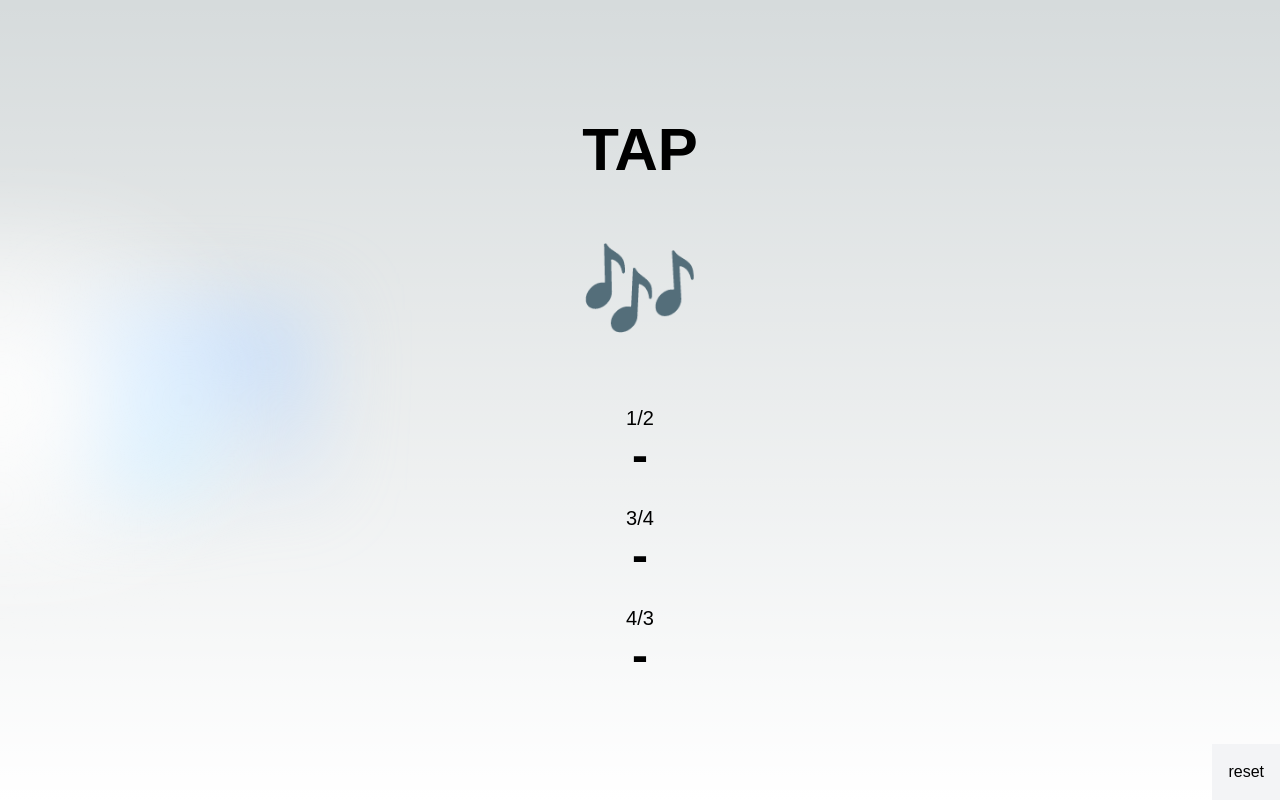
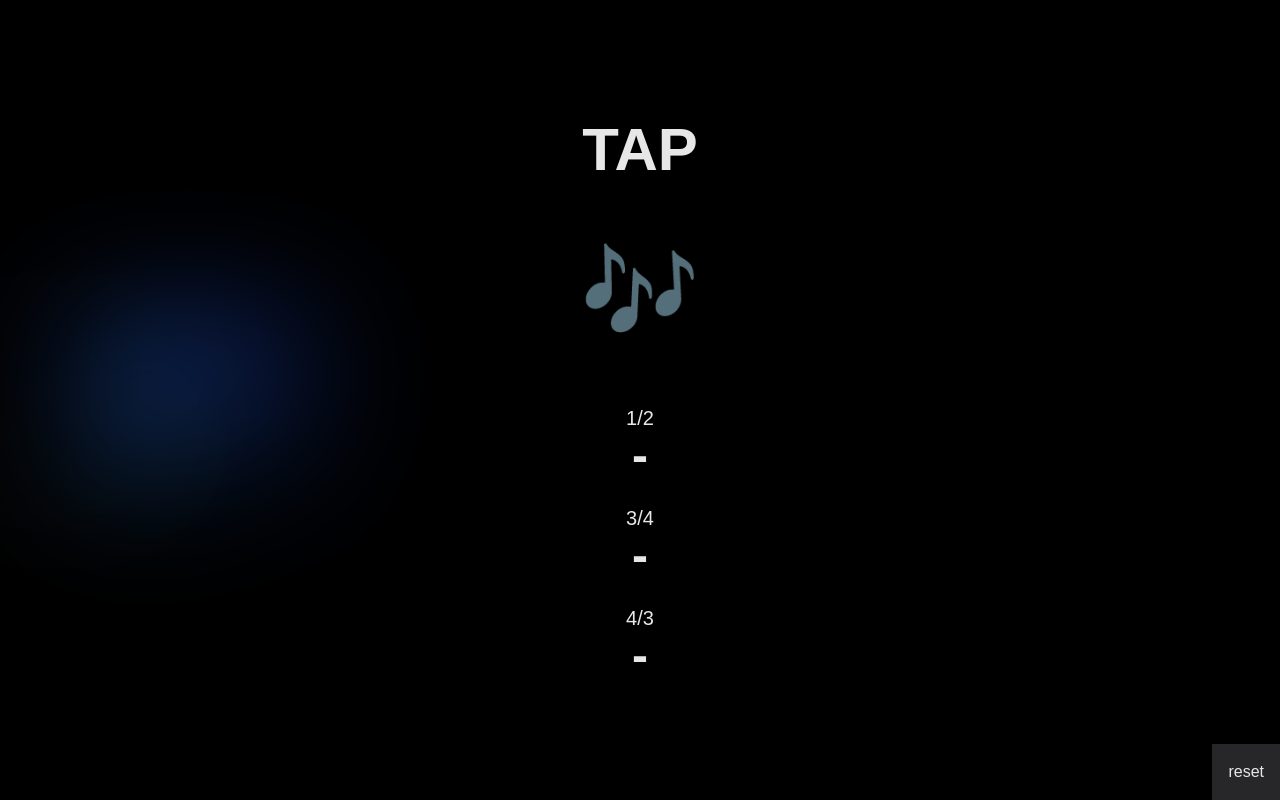
Before and after one commit to tainakanchu/bpm-calculator-for-dj, a Next.js app: page / in a window 1280 px wide. Built offline with nearby package versions, Linux system fonts and the light colour scheme; a web font is replaced by a local one.

Commit message:
端末のモードによらず暗い画面を表示するように修正

```diff
--- a/app/_components/BpmButton.tsx
+++ b/app/_components/BpmButton.tsx
@@ -8,7 +8,33 @@ type Props = {
 export const BpmButton: React.FC<Props> = ({ onButtonClick, children }) => {
   return (
     <button onPointerDown={onButtonClick}>
-      <div className="relative flex place-items-center before:absolute before:h-[300px] before:w-[480px] before:-translate-x-1/2 before:rounded-full before:bg-gradient-radial before:from-white before:to-transparent before:blur-2xl before:content-[''] after:absolute after:-z-20 after:h-[180px] after:w-[240px] after:translate-x-1/3 after:bg-gradient-conic after:from-sky-200 after:via-blue-200 after:blur-2xl after:content-[''] before:dark:bg-gradient-to-br before:dark:from-transparent before:dark:to-blue-700 before:dark:opacity-10 after:dark:from-sky-900 after:dark:via-[#0141ff] after:dark:opacity-40 before:lg:h-[360px] z-[-1]">
+      <div
+        className="
+        relative flex place-items-center
+        before:absolute
+        before:h-[300px]
+        before:w-[480px]
+        before:-translate-x-1/2
+        before:rounded-full
+        before:blur-2xl
+        before:content-['']
+        after:absolute
+        after:-z-20
+        after:h-[180px]
+        after:w-[240px]
+        after:translate-x-1/3
+        after:bg-gradient-conic
+        after:blur-3xl
+        after:content-['']
+        before:bg-gradient-to-br
+        before:from-transparent
+        before:to-zinc-800
+        before:opacity-10
+        after:from-sky-900
+        after:via-[#1d4ed8]
+        after:opacity-50
+        z-[-1]"
+      >
         {children}
       </div>
     </button>
--- a/app/_components/BpmComponent.tsx
+++ b/app/_components/BpmComponent.tsx
@@ -2,8 +2,8 @@
 import React from "react";
 
 import { BpmButton } from "./BpmButton";
+import { SubBpmComponent } from "./SubBpmComponent";
 import { bpmCalculator } from "../_utils";
-import { SubBpmComponent } from "./SubBpmComponent";
 
 type Props = {};
 
@@ -83,7 +83,7 @@ export const BpmComponent: React.FC<Props> = ({}) => {
         </div>
       </BpmButton>
       <button
-        className="fixed bottom-0 right-0 p-4 bg-gray-100 dark:bg-gray-900"
+        className="fixed bottom-0 right-0 p-4 bg-zinc-800"
         onClick={() => {
           setDateList([]);
         }}
--- a/app/globals.css
+++ b/app/globals.css
@@ -3,9 +3,9 @@
 @tailwind utilities;
 
 :root {
-  --foreground-rgb: 0, 0, 0;
-  --background-start-rgb: 214, 219, 220;
-  --background-end-rgb: 255, 255, 255;
+  --foreground-rgb: 231, 231, 231;
+  --background-start-rgb: 0, 0, 0;
+  --background-end-rgb: 0, 0, 0;
 }
 
 @media (prefers-color-scheme: dark) {
```
